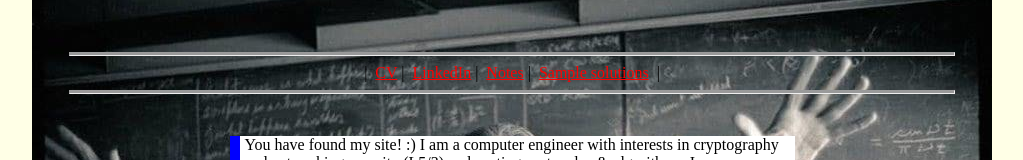
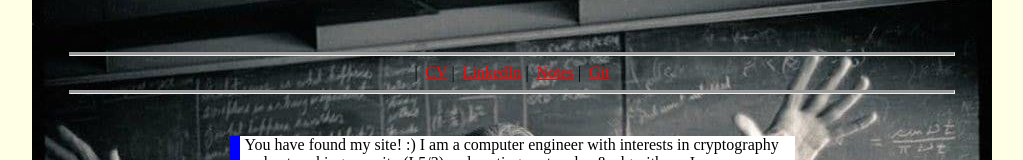
Before and after one commit to samiracolivamadrigal/samiracolivamadrigal.github.io, a plain HTML site: page index.html in a window 1280 px wide. Shown: the top 160 px of the page, without its empty margins (128-1151 px from the left). Drawn offline with Linux system fonts and the light colour scheme.

Commit message:
Update index.html

```diff
--- a/index.html
+++ b/index.html
@@ -48,7 +48,10 @@
             |&nbsp; <a href="/cv.pdf"/>CV</a>
             |&nbsp; <a href="https://www.linkedin.com/in/samiracolivamadrigal"/>LinkedIn</a>
             |&nbsp; <a href="/notes.pdf"/>Notes</a>
-            |&nbsp; <a href="https://github.com/samiracolivamadrigal/samiracolivamadrigal.github.io/tree/master/solutions"/>Sample solutions</a> &nbsp;|
+          <!-- no permission to publish solutions -->
+          <!--  |&nbsp; <a href="https://github.com/samiracolivamadrigal/samiracolivamadrigal.github.io/tree/master/solutions"/>Sample solutions</a> &nbsp;| -->
+            |&nbsp; <a href="https://github.com/v3x7g9s8j1q5s8c2"/>Git</a>
+
             <hr />
             <br />
             </div>
```
